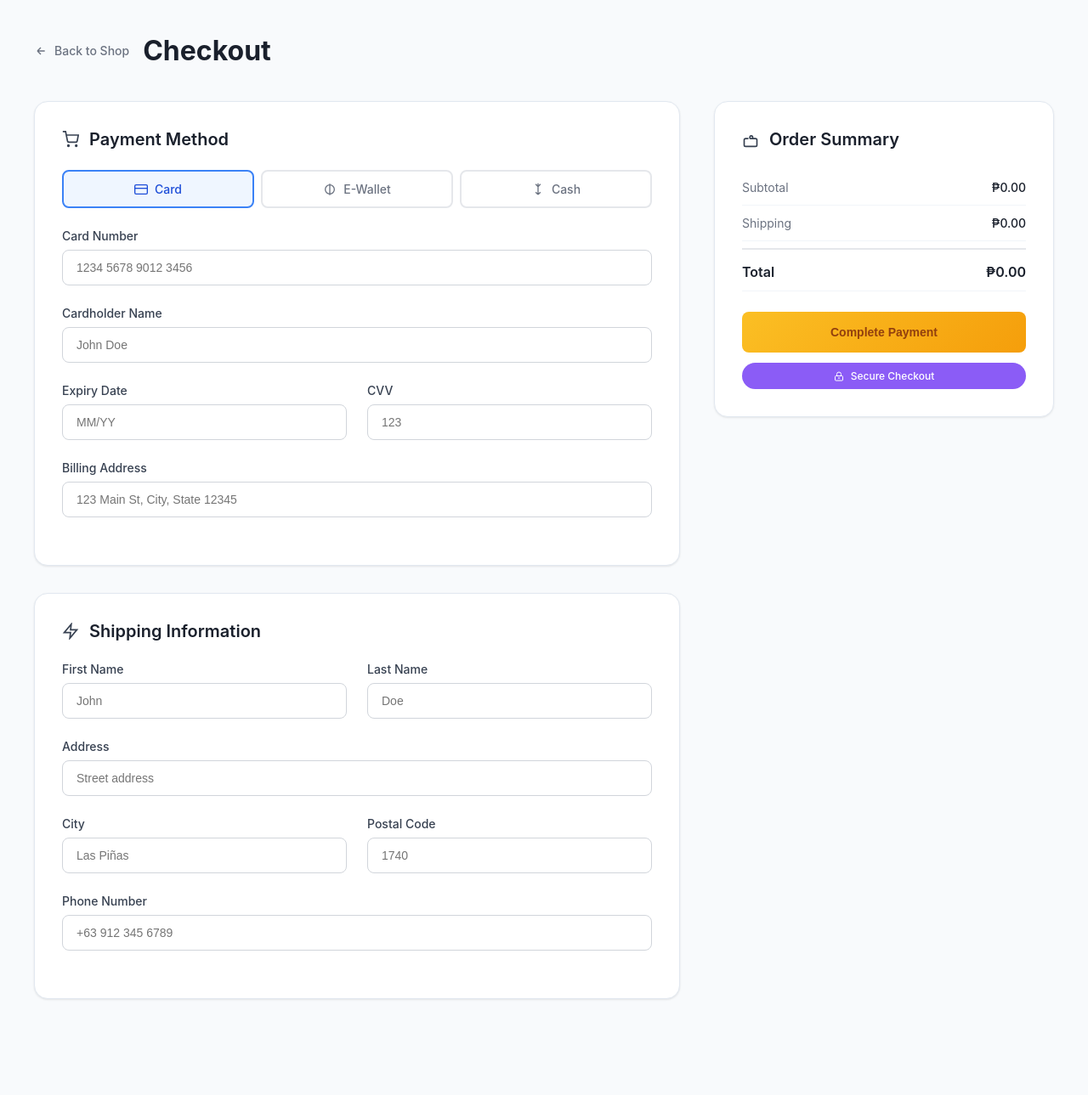
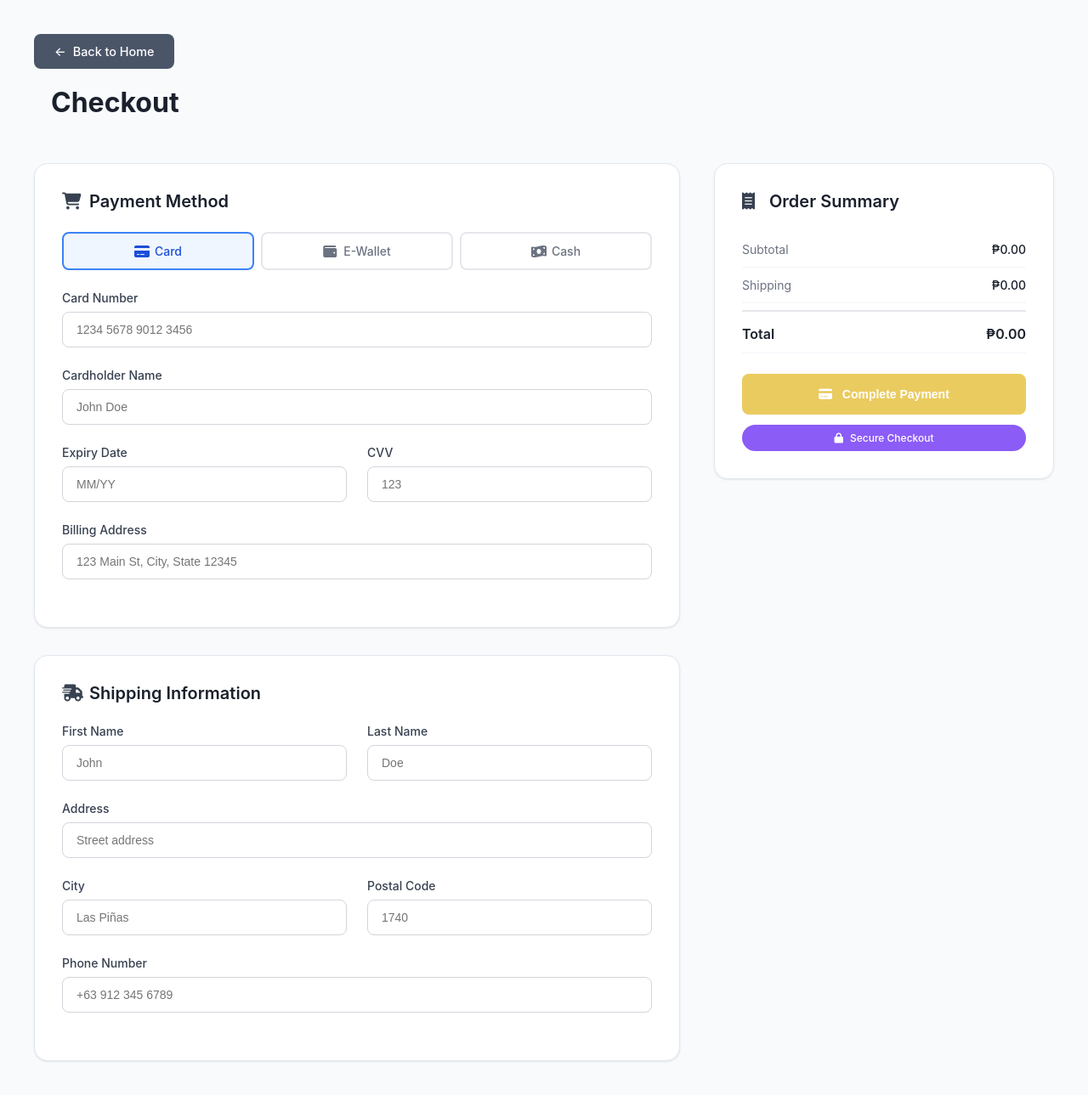
Before and after one commit to LianneMax/ITDBADM-MP, a PHP site: page /payment.php in a window 1280 px wide. Shown: the whole page at 85% size. Before the commit the page ends 1177 px from the top, so only its background shows below. Run offline with PHP 8.4, Linux system fonts and the light colour scheme; the visitor is signed in with stand-in values (Sample User, id 1); data that the repository does not hold is empty.

Commit message:
Payment, Admin and Staff Front End

```diff
--- a/Admin.php
+++ b/Admin.php
@@ -298,7 +298,7 @@
               <i class="fas fa-trash-alt delete-icon"
                  title="Delete"
                  onclick="deleteProduct(<?= $p['product_code'] ?>, '<?= htmlspecialchars($p['product_name']) ?>')"
-                 style="cursor: pointer; color: #dc3545;">
+                 style="cursor: pointer; color: #991b1b">
               </i>
             </td>
           </tr>
@@ -408,7 +408,7 @@
               <i class="fas fa-trash-alt delete-icon"
                  title="Delete"
                  onclick="deleteStaff(<?= $s['user_id'] ?>, '<?= htmlspecialchars($s['first_name'] . ' ' . $s['last_name']) ?>')"
-                 style="cursor: pointer; color: #dc3545;">
+                 style="cursor: pointer; color: #991b1b">
               </i>
             </td>
           </tr>
--- a/payment.php
+++ b/payment.php
@@ -13,21 +13,20 @@
 <!DOCTYPE html>
 <html lang="en">
 <head>
+    <title>Checkout</title>
     <meta charset="UTF-8">
     <meta name="viewport" content="width=device-width, initial-scale=1.0">
-    <title>Checkout</title>
     <link rel="stylesheet" href="styles/payment.css">
+    <link rel="stylesheet" href="https://cdnjs.cloudflare.com/ajax/libs/font-awesome/6.4.0/css/all.min.css">
 </head>
 <body>
     <div class="checkout-container">
         <!-- Header -->
-        <div class="checkout-header">
-            <a href="Index.php" class="back-button">
-                <svg viewBox="0 0 24 24" fill="none" stroke="currentColor" stroke-width="2">
-                    <path d="M19 12H6m0 0l6-6m-6 6l6 6"/>
-                </svg>
-                Back to Shop
-            </a>
+        <div class="back-nav">
+        <a href="index.php" class="back-btn">
+            <span class="back-arrow">←</span>
+            Back to Home
+        </a>
             <h1 class="checkout-title">Checkout</h1>
         </div>
 
@@ -36,32 +35,21 @@
                 <!-- Payment Method Card -->
                 <div class="card">
                     <div class="card-header">
-                        <svg class="card-icon" viewBox="0 0 24 24" fill="none" stroke="currentColor" stroke-width="2">
-                            <circle cx="9" cy="21" r="1"></circle>
-                            <circle cx="20" cy="21" r="1"></circle>
-                            <path d="M1 1h4l2.68 13.39a2 2 0 0 0 2 1.61h9.72a2 2 0 0 0 2-1.61L23 6H6"></path>
-                        </svg>
+                        <i class="fas fa-shopping-cart card-icon"></i>
                         <h2 class="card-title">Payment Method</h2>
                     </div>
 
                     <div class="payment-methods">
                         <div class="payment-method active" data-method="card">
-                            <svg viewBox="0 0 24 24" fill="none" stroke="currentColor" stroke-width="2">
-                                <rect x="1" y="4" width="22" height="16" rx="2" ry="2"></rect>
-                                <line x1="1" y1="10" x2="23" y2="10"></line>
-                            </svg>
+                            <i class="fas fa-credit-card"></i>
                             Card
                         </div>
                         <div class="payment-method" data-method="ewallet">
-                            <svg viewBox="0 0 24 24" fill="none" stroke="currentColor" stroke-width="2">
-                                <path d="M12 2v20m8-10a8 8 0 1 0-16 0 8 8 0 0 0 16 0z"></path>
-                            </svg>
+                            <i class="fas fa-wallet"></i>
                             E-Wallet
                         </div>
                         <div class="payment-method" data-method="cash">
-                            <svg viewBox="0 0 24 24" fill="none" stroke="currentColor" stroke-width="2">
-                                <path d="M12 1v6m0 0V1m0 6v6m0-6l4.24-4.24M12 7L7.76 2.76M12 13v8m0 0v-8m0 8l4.24-4.24M12 21l-4.24-4.24"></path>
-                            </svg>
+                            <i class="fas fa-money-bill-wave"></i>
                             Cash
                         </div>
                     </div>
@@ -154,9 +142,7 @@
                 <!-- Shipping Information Card -->
                 <div class="card" id="shipping-card">
                     <div class="card-header">
-                        <svg class="card-icon" viewBox="0 0 24 24" fill="none" stroke="currentColor" stroke-width="2">
-                            <path d="M13 2L3 14h9l-1 8 10-12h-9l1-8z"></path>
-                        </svg>
+                        <i class="fas fa-shipping-fast card-icon"></i>
                         <h2 class="card-title">Shipping Information</h2>
                     </div>
 
@@ -198,9 +184,7 @@
             <div class="order-summary">
                 <div class="card">
                     <div class="card-header">
-                        <svg class="card-icon" viewBox="0 0 24 24" fill="none" stroke="currentColor" stroke-width="2">
-                            <path d="M9 11H5a2 2 0 0 0-2 2v7a2 2 0 0 0 2 2h14a2 2 0 0 0 2-2v-7a2 2 0 0 0-2-2h-4m-4 0V9a2 2 0 0 1 2-2v0a2 2 0 0 1 2 2v2m-4 0h4"></path>
-                        </svg>
+                        <i class="fas fa-receipt card-icon"></i>
                         <h2 class="card-title">Order Summary</h2>
                     </div>
 
@@ -221,15 +205,12 @@
                     </div>
 
                     <div class="summary-buttons">
-                        <button class="complete-button" id="complete-payment">
-                            <span id="button-text">Confirm Order</span>
+                        <button class="confirm-button" id="complete-payment">
+                            <i class="fas fa-credit-card" style="margin-right: 8px;"></i>
+                            Complete Payment
                         </button>
                         <div class="secure-checkout">
-                            <svg viewBox="0 0 24 24" fill="none" stroke="currentColor" stroke-width="2">
-                                <rect x="3" y="11" width="18" height="11" rx="2" ry="2"></rect>
-                                <circle cx="12" cy="16" r="1"></circle>
-                                <path d="M7 11V7a5 5 0 0 1 10 0v4"></path>
-                            </svg>
+                            <i class="fas fa-lock"></i>
                             Secure Checkout
                         </div>
                     </div>
@@ -334,7 +315,7 @@
             // Show loading state
             const button = document.getElementById('complete-payment');
             const originalText = button.innerHTML;
-            button.innerHTML = '<span>Processing...</span>';
+            button.innerHTML = '<i class="fas fa-spinner fa-spin" style="margin-right: 8px;"></i><span>Processing...</span>';
             button.disabled = true;
 
             // Prepare form data
--- a/styles/payment.css
+++ b/styles/payment.css
@@ -228,9 +228,10 @@
             gap: 12px;
         }
 
-        .complete-button {
-            background: linear-gradient(135deg, #fbbf24 0%, #f59e0b 100%);
-            color: #92400e;
+        .confirm-button {
+            background: #eacb5f !important;
+            background-image: none !important; /* This removes any gradient */
+            color: white;
             font-weight: 600;
             font-size: 14px;
             padding: 16px 32px;
@@ -241,10 +242,11 @@
             width: 100%;
         }
 
-        .complete-button:hover {
-            background: linear-gradient(135deg, #f59e0b 0%, #d97706 100%);
+        .confirm-button:hover {
+            background: #d3b753 !important;
+            background-image: none !important; /* This removes any gradient on hover */
             transform: translateY(-1px);
-            box-shadow: 0 4px 8px rgba(217, 119, 6, 0.2);
+            box-shadow: 0 4px 8px #3e3e3e33;
         }
 
         .secure-checkout {
@@ -308,3 +310,45 @@
                 font-size: 28px;
             }
         }
+
+        .card-icon {
+    width: 20px;
+    height: 20px;
+    color: #374151;
+    font-size: 20px;
+}
+
+.payment-method i {
+    width: 16px;
+    height: 16px;
+    font-size: 16px;
+}
+
+.back-btn {
+  display: inline-flex;
+  align-items: center;
+  gap: 0.5rem;
+  background: #4a5568;
+  color: white;
+  text-decoration: none;
+  padding: 0.75rem 1.5rem;
+  border: none;
+  border-radius: 0.5rem;
+  font-size: 0.9rem;
+  font-weight: 500;
+  transition: all 0.2s ease;
+}
+
+.back-btn:hover {
+  background: #2d3748;
+  transform: translateY(-1px);
+}
+
+/* Back navigation */
+.back-nav {
+  margin-bottom: 2rem;
+}
+
+h1 {
+    padding: 20px;
+}
--- a/styles/staff.css
+++ b/styles/staff.css
@@ -101,9 +101,10 @@
     /* Stock management CSS */
             .alert {
             padding: 12px 16px;
-            margin-bottom: 20px;
+            margin: 0 auto 20px;
             border-radius: 8px;
             font-weight: 500;
+            max-width: 90%;
             }
 
             .alert-success {
--- a/styles/staff_main.css
+++ b/styles/staff_main.css
@@ -266,8 +266,9 @@
 }
 
 .view-btn:hover {
-    background-color: #dbeafe;
-    color: #2563eb;
+        background-color: #eacb5f;
+        color: white;
+        transform: translateY(-1px);
 }
 
 .edit-btn:hover {
```
Also changed, not shown: styles/admin.css (+8 -8 lines).
